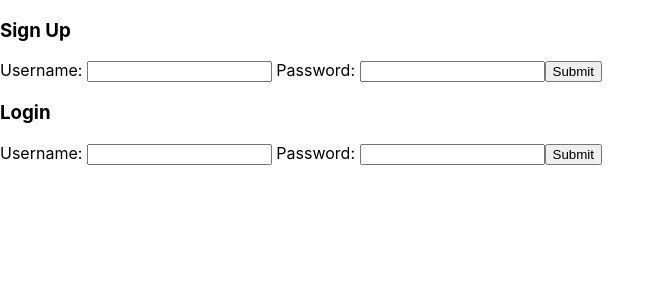
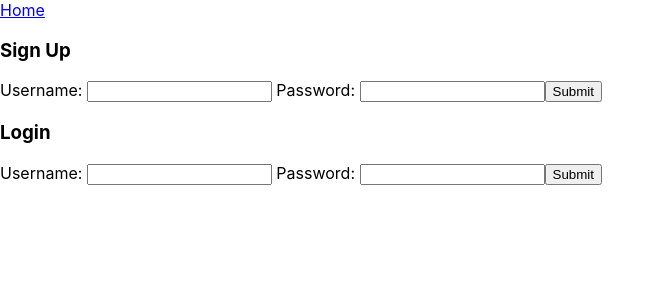
Before and after one commit to joshuamsmith413/job-tracker-client, a React (Create React App) app: page /auth in a window 1280 px wide. Shown: the top 300 px of the page, without its empty margins (0-664 px from the left). Built offline with nearby package versions, Linux system fonts and the light colour scheme.

Commit message:
set up navbar with conditional rendering for links to home signup and profile page

```diff
--- a/src/App.css
+++ b/src/App.css
@@ -1,3 +1,7 @@
+#App {
+  padding: 2%;
+}
+
 #UserShow {
   padding: 1%;
 }
@@ -39,5 +43,5 @@
 }
 
 .foundOn {
-  grid-column: 9;
+  grid-column: 9 / 9;
 }
--- a/src/components/Home.js
+++ b/src/components/Home.js
@@ -1,5 +1,5 @@
 import React from 'react';
-import { withRouter, Link } from 'react-router-dom';
+import { withRouter } from 'react-router-dom';
 
 
 class Home extends React.Component {
@@ -8,7 +8,6 @@ class Home extends React.Component {
     return(
       <div>
         Home <br/>
-        <Link to="/auth">Sign Up or Login </Link>
       </div>
     )
   }
--- a/src/components/Login.js
+++ b/src/components/Login.js
@@ -37,7 +37,7 @@ class Login extends React.Component {
       } else if (data.id) {
         this.props.dispatch(login(data))
         localStorage.setItem('token', data.token)
-        this.props.history.push(`/users/`)
+        this.props.history.push(`/profile`)
       }
     })
     .then(this.setState(
--- a/src/components/NavBar.js
+++ b/src/components/NavBar.js
@@ -0,0 +1,58 @@
+import React from 'react';
+import { connect } from 'react-redux';
+import { withRouter, Link } from 'react-router-dom';
+import { logout, dropApps } from '../actions';
+
+class Navbar extends React.Component {
+
+  handleLogout = () => {
+    localStorage.removeItem("token")
+    this.props.dispatch(logout())
+    this.props.dispatch(dropApps())
+    this.props.history.push(`/`)
+  }
+
+  authRenderConditions = (pathname) => {
+    return pathname !== '/auth' ? <Link to="/auth">Sign Up or Login </Link> : null
+  }
+
+  myJobRenderConditions = pathname => {
+    return pathname !== '/profile' ? <Link to='/profile'>My Jobs</Link> : null
+  }
+
+  homePageRenderConditions = pathname => {
+    return pathname !== '/' ? <Link to='/'>Home</Link> : null
+  }
+
+  loggedinRenderConditions = (user) => {
+    if (user.name) {
+      return(
+        <span>
+          {this.props.currentUser.name}
+          <button onClick={this.handleLogout}>Logout</button>
+          {this.myJobRenderConditions(this.props.history.location.pathname)}
+        </span>
+      )
+    } else {
+      return this.authRenderConditions(this.props.history.location.pathname)
+    }
+  }
+
+  render() {
+    return(
+      <div id='Navbar'>
+        {this.loggedinRenderConditions(this.props.currentUser)}
+        {this.homePageRenderConditions(this.props.history.location.pathname)}
+      </div>
+    )
+  }
+}
+
+function mapStateToProps(state){
+    return {
+        currentUser: state.currentUser,
+        jobApps : state.jobApps
+    }
+}
+
+export default connect(mapStateToProps)(withRouter(Navbar));
--- a/src/components/UserShow.js
+++ b/src/components/UserShow.js
@@ -1,8 +1,8 @@
 import React from 'react';
-import { withRouter, Link } from 'react-router-dom';
+import { withRouter } from 'react-router-dom';
 import { connect } from 'react-redux';
 import JobAppForm from './JobAppForm.js';
-import { getApps, logout, dropApps } from '../actions';
+import { getApps } from '../actions';
 import JobAppDisplay from './JobAppDisplay';
 import API from '../API.js';
 
@@ -30,21 +30,10 @@ class UserShow extends React.Component {
     }
   }
 
-  handleLogout = () => {
-    localStorage.removeItem("token")
-    this.props.dispatch(logout())
-    this.props.dispatch(dropApps())
-    localStorage.removeItem("token")
-    this.props.history.push(`/`)
-  }
+  render() {
 
-  render() {
-    console.log(this.props.history.location)
     return(
       <div id='UserShow'>
-        {`hello from ${this.props.currentUser.name}`}
-        <button onClick={this.handleLogout}>Logout</button>
-        <Link to='/'>Home</Link>
         <JobAppForm />
         {this.getUserApps()}
         <div id='JobAppDisplay'>
--- a/src/containers/MainContainer.js
+++ b/src/containers/MainContainer.js
@@ -4,6 +4,7 @@ import Home from '../components/Home.js';
 import UserShow from '../components/UserShow.js';
 import { Route, withRouter } from 'react-router-dom';
 import { connect } from 'react-redux';
+import Navbar from '../components/Navbar.js';
 
 class MainContainer extends React.Component {
 
@@ -11,9 +12,10 @@ class MainContainer extends React.Component {
 
     return (
       <div id="MainContainer">
+        <Navbar />
         <Route exact path="/" component={Home} />
         <Route exact path="/auth" render={ () => <AuthContainer handleChange={this.props.handleChange} handleLogin={this.props.handleLogin} newUser={this.props.newUser}/>} />
-        <Route path="/users/" render={ () => <UserShow/>} />
+        <Route path="/profile" render={ () => <UserShow/>} />
       </div>
     )
   };
```
